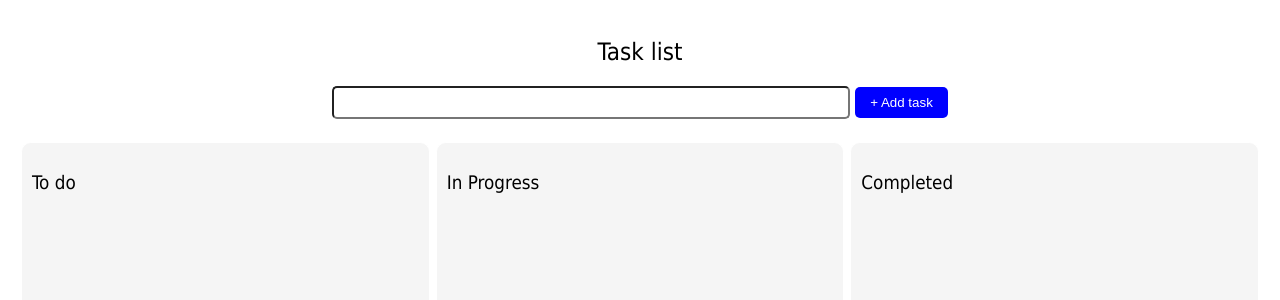
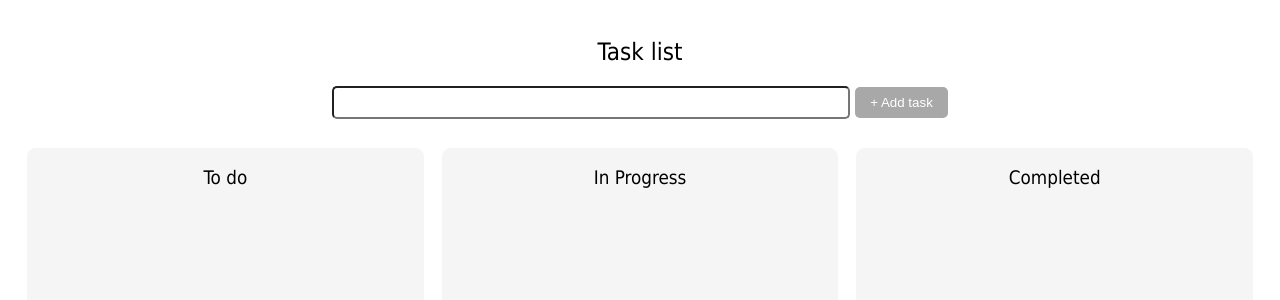
Before and after one commit to priyagaj/taskManager, a React (Vite) app in the folder taskManager/: page / in a window 1280 px wide. Shown: the top 300 px of the page. Built offline with nearby package versions, Linux system fonts and the light colour scheme.

Commit message:
styles updated

```diff
--- a/taskManager/src/App.jsx
+++ b/taskManager/src/App.jsx
@@ -33,7 +33,7 @@ function App() {
             value={newtask}
             onChange={(e) => setNewTask(e.target.value)}
           />
-          <StyledButton onClick={updateTasks}>+ Add task </StyledButton>
+          <StyledButton onClick={updateTasks} disabled={!(newtask?.length > 1) }>+ Add task </StyledButton>
         </AddTaskContainer>
         <div>
           <Row>
--- a/taskManager/src/App.styled.js
+++ b/taskManager/src/App.styled.js
@@ -8,21 +8,19 @@ export const Conatainer = styled.div`
   }
 `;
 export const StyledButton = styled.button`
-  background-color: blue;
+  background-color: ${props => props.disabled ? '#A8A8A8' :'blue'};
   border: none;
   padding: 8px 15px;
   color: white;
   border-radius: 5px;
   text-align: center;
+
 `;
 export const Row = styled.div`
   display: flex;
   min-height: 500px;
   height: 100%;
   margin-top: 20px;
-  .listHeading {
-    font-weight: 500;
-  }
 `;
 export const Column = styled.div`
   background-color: #ebebeb;
--- a/taskManager/src/components/Task/Task.styled.js
+++ b/taskManager/src/components/Task/Task.styled.js
@@ -9,4 +9,8 @@ export const TaskDiv = styled.button`
   margin-top: 5px;
   text-align: left;
   opacity: ${props  => props.isDragging ? '0.5': 1};
+
+  p{
+    font-size: medium;
+  }
 `;
--- a/taskManager/src/components/TaskList/TaskList.styled.js
+++ b/taskManager/src/components/TaskList/TaskList.styled.js
@@ -8,9 +8,14 @@ export const TaskListDiv = styled.div`
 export const Column = styled.div`
   background-color: ${(props) => (!props.isOver ? "#F5F5F5" : "#ebebeb")};
   flex: 1;
-  margin: 3px;
+  margin: 8px;
   border: 1px solid white;
   border-radius: 10px;
-  padding: 10px;
+  padding: 0px 10px;
   justify-content: center;
+  .listHeading {
+    font-weight: 500;
+    padding: 0;
+    text-align: center;
+  }
 `;
```
